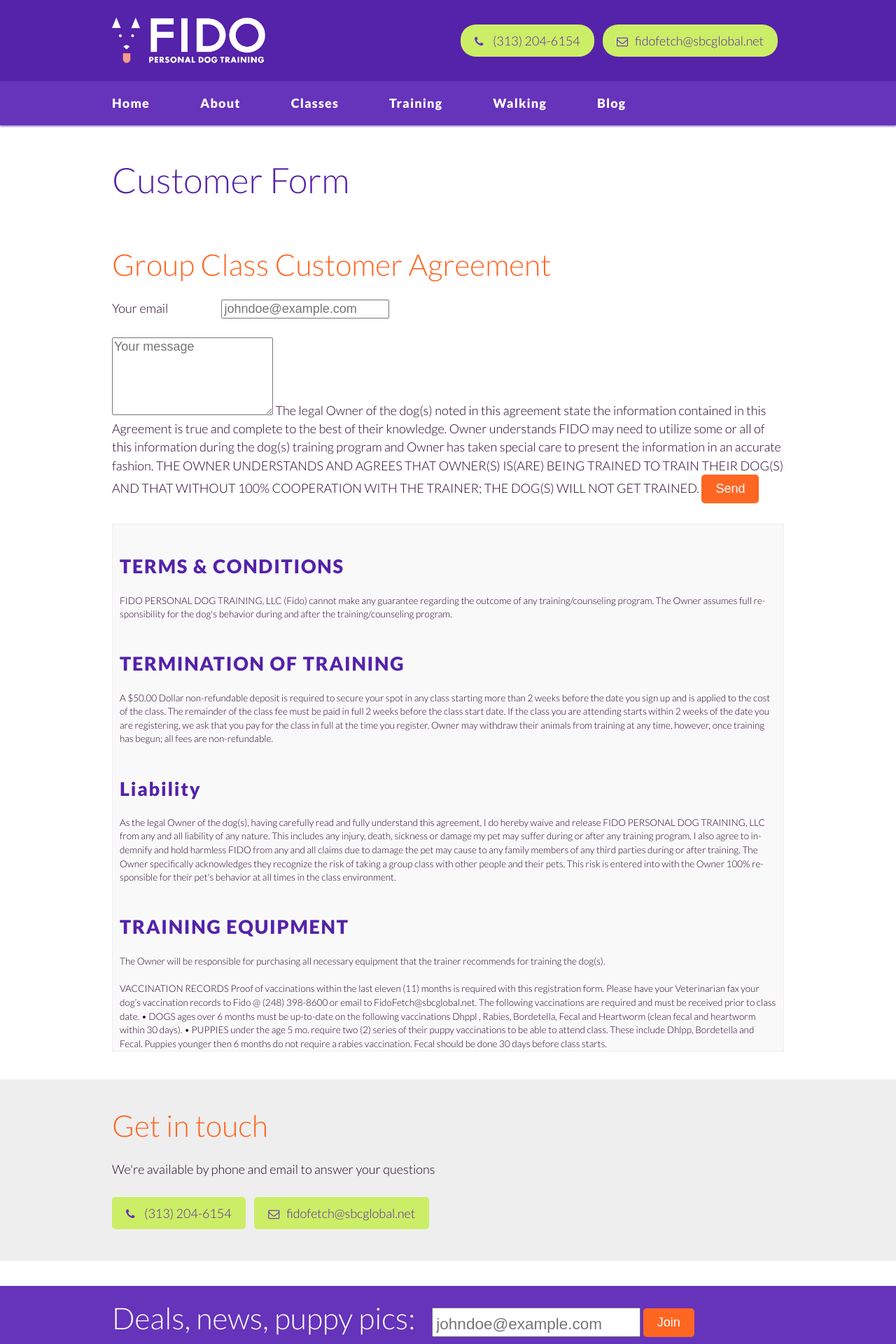
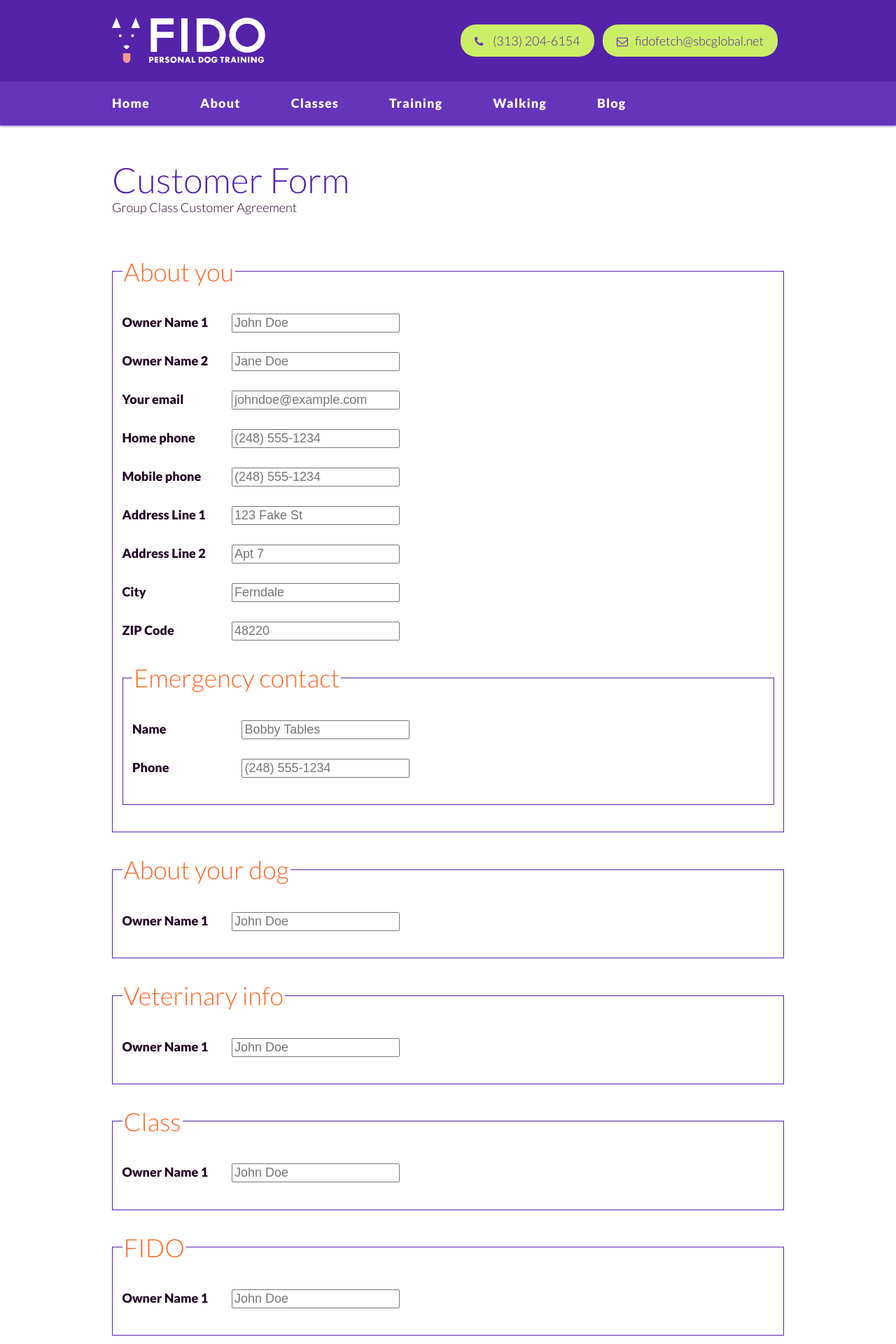
Before and after one commit to fidodogtraining/fidodogtraining.github.io, a Jekyll site: the page built from _autopages/agreement-form.html, in a window 1280 px wide. Shown: the top 1920 px of the page at 70% size. Built offline with Jekyll 4.4.1, drawn with Linux system fonts in a browser that asks for light colours; Markdown is read by kramdown in place of the engine named in the settings; some of the changed text lies outside the part shown.

Commit message:
More form detail

```diff
--- a/_autopages/agreement-form.html
+++ b/_autopages/agreement-form.html
@@ -5,27 +5,112 @@
   contact: true
 ---
 
-<h2>Group Class Customer Agreement</h2>
+Group Class Customer Agreement<br /><br />
+
 <form method="POST" action="//formspree.io/ao5357@gmail.com">
+  <fieldset><legend>About you</legend>
+    <div class="form-item">
+      <label for="OwnerName1">Owner Name 1</label>
+      <input type="text" id="ownerName1" name="ownerName1" placeholder="John Doe" />
+    </div>
+    <div class="form-item">
+      <label for="ownerName2">Owner Name 2</label>
+      <input type="text" id="ownerName2" name="ownerName2" placeholder="Jane Doe" />
+    </div>
     <div class="form-item">
       <label for="_replyto">Your email</label>
-    <input type="email" name="_replyto" placeholder="johndoe@example.com">
+      <input type="email" id="_replyto" name="_replyto" placeholder="johndoe@example.com" />
     </div>
-  <textarea name="message" rows="5" placeholder="Your message"></textarea>
-  <input type="text" name="_gotcha" style="display:none">
+    <div class="form-item">
+      <label for="homephone">Home phone</label>
+      <input type="tel" id="homephone" name="homephone" placeholder="(248) 555-1234" />
+    </div>
+    <div class="form-item">
+      <label for="cellphone">Mobile phone</label>
+      <input type="tel" id="cellphone" name="cellphone" placeholder="(248) 555-1234" />
+    </div>
+    <div class="form-item">
+      <label for="address1">Address Line 1</label>
+      <input type="text" id="address1" name="address1" placeholder="123 Fake St" />
+    </div>
+    <div class="form-item">
+      <label for="address2">Address Line 2</label>
+      <input type="text" id="address2" name="address2" placeholder="Apt 7" />
+    </div>
+    <div class="form-item">
+      <label for="city">City</label>
+      <input type="text" id="city" name="city" placeholder="Ferndale" />
+    </div>
+    <div class="form-item">
+      <label for="zipcode">ZIP Code</label>
+      <input type="text" id="zipcode" name="zipcode" placeholder="48220" />
+    </div>
+    <fieldset><legend>Emergency contact</legend>
+      <div class="form-item">
+        <label for="emergName">Name</label>
+        <input type="text" id="emergName" name="emergName" placeholder="Bobby Tables" />
+      </div>
+      <div class="form-item">
+        <label for="emergPhone">Phone</label>
+        <input type="tel" id="emergPhone" name="emergPhone" placeholder="(248) 555-1234" />
+      </div>
+    </fieldset>
+  </fieldset>
 
-The legal Owner of the dog(s) noted in this agreement state the information
+  <fieldset><legend>About your dog</legend>
+    <div class="form-item">
+      <label for="ownerName1">Owner Name 1</label>
+      <input type="text" id="ownerName1" name="ownerName1" placeholder="John Doe" />
+    </div>
+  </fieldset>
+
+  <fieldset><legend>Veterinary info</legend>
+    <div class="form-item">
+      <label for="ownerName1">Owner Name 1</label>
+      <input type="text" id="ownerName1" name="ownerName1" placeholder="John Doe" />
+    </div>
+  </fieldset>
+
+  <fieldset><legend>Class</legend>
+    <div class="form-item">
+      <label for="ownerName1">Owner Name 1</label>
+      <input type="text" id="ownerName1" name="ownerName1" placeholder="John Doe" />
+    </div>
+  </fieldset>
+
+  <fieldset><legend>FIDO</legend>
+    <div class="form-item">
+      <label for="ownerName1">Owner Name 1</label>
+      <input type="text" id="ownerName1" name="ownerName1" placeholder="John Doe" />
+    </div>
+  </fieldset>
+
+  <p>The legal Owner of the dog(s) noted in this agreement state the information
   contained in this Agreement is true and complete to the best of their
   knowledge. Owner understands FIDO may need to utilize some or all of this
   information during the dog(s) training program and Owner has taken special
-care to present the information in an accurate fashion.
+  care to present the information in an accurate fashion.<br />
   THE OWNER UNDERSTANDS AND AGREES THAT OWNER(S) IS(ARE) BEING
   TRAINED TO TRAIN THEIR DOG(S) AND THAT WITHOUT 100%
-COOPERATION WITH THE TRAINER; THE DOG(S) WILL NOT GET TRAINED.
+  COOPERATION WITH THE TRAINER; THE DOG(S) WILL NOT GET TRAINED.</p>
 
+  <input type="text" name="_gotcha" style="display:none" />
+  <input type="hidden" name="_next" value="//fidodogtraining.com/classes/" />
+  <input type="hidden" name="_subject" value="Group Class Owner Agreement" />
+  <div class="form-item">
+      <label for="ownerName1">Owner 1 Agree</label>
+      <input type="checkbox" id="ownerAgree1" name="ownerAgree1" />
+      <div class="description">Owner 1 listed above agrees to all terms and conditions
+      listed on this webpage.</div>
+    </div>
+    <div class="form-item">
+      <label for="ownerName1">Owner 2 Agree</label>
+      <input type="checkbox" id="ownerAgree2" name="ownerAgree2" />
+      <div class="description">Owner 2 listed above agrees to all terms and conditions
+      listed on this webpage.</div>
+    </div>
   <button type="submit">Send</button>
-
-
+  </form>
 <aside>
   <h3>TERMS &amp; CONDITIONS</h3>
   <p>FIDO PERSONAL DOG TRAINING, LLC (Fido) cannot make any guarantee
@@ -54,18 +139,18 @@
   <h3>TRAINING EQUIPMENT</h3>
   <p>The Owner will be responsible for purchasing all necessary equipment that the
   trainer recommends for training the dog(s).</p>
-
-VACCINATION RECORDS
+  <h3>VACCINATION RECORDS</h3>
 Proof of vaccinations within the last eleven (11) months is required with this
 registration form. Please have your Veterinarian fax your dog’s vaccination
 records to Fido @ (248) 398-8600 or email to FidoFetch@sbcglobal.net. The
 following vaccinations are required and must be received prior to class date.
-• DOGS ages over 6 months must be up-to-date on the following
+<ul>
+  <li>DOGS ages over 6 months must be up-to-date on the following
   vaccinations Dhppl , Rabies, Bordetella, Fecal and Heartworm (clean
-fecal and heartworm within 30 days).
-• PUPPIES under the age 5 mo. require two (2) series of their puppy
+  fecal and heartworm within 30 days).</li>
+  <li>PUPPIES under the age 5 mo. require two (2) series of their puppy
   vaccinations to be able to attend class. These include Dhlpp, Bordetella
   and Fecal. Puppies younger then 6 months do not require a rabies
-vaccination. Fecal should be done 30 days before class starts.
+  vaccination. Fecal should be done 30 days before class starts.</li>
+</ul>
 </aside>
-</form>
--- a/deps/working.scss
+++ b/deps/working.scss
@@ -193,10 +193,17 @@
 }
 
 /*-Form-*/
-fieldset {}
-  legend {}
+fieldset {
+  border: 1px solid hex-add($primary, 1);
+  margin: 1.5em 0;
+}
+  legend {
+    color: $secondary;
+    font-size: 2em;
+  }
 label {
   display: inline-block;
+  font-weight: bold;
   min-width: 8.5em;
 }
 .form-item {
```
Lines whose indentation alone changed are shown as unchanged.
